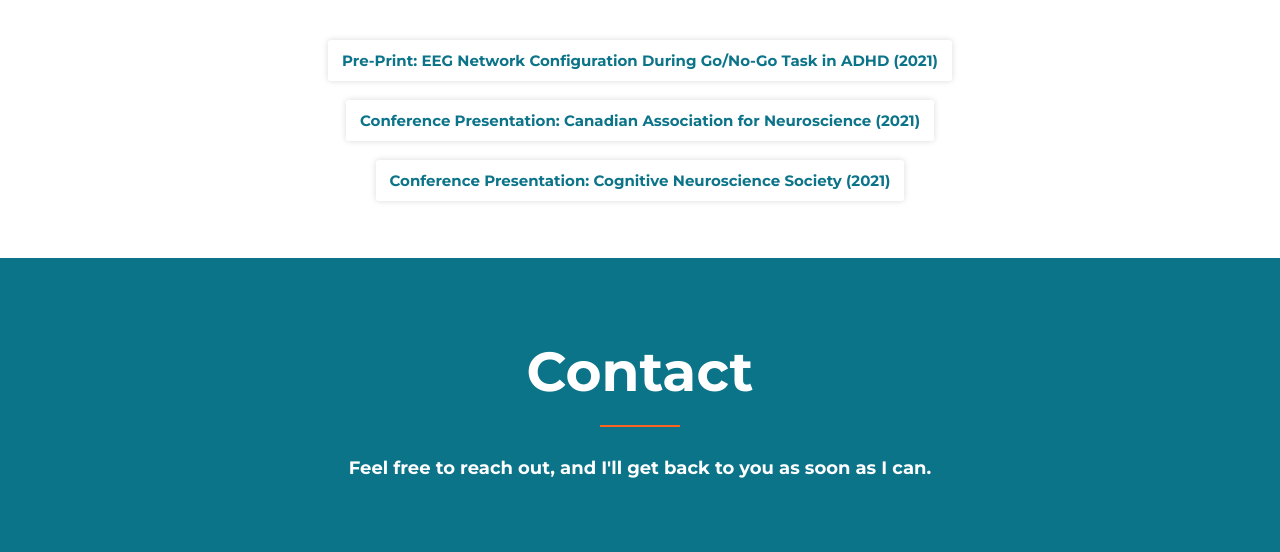
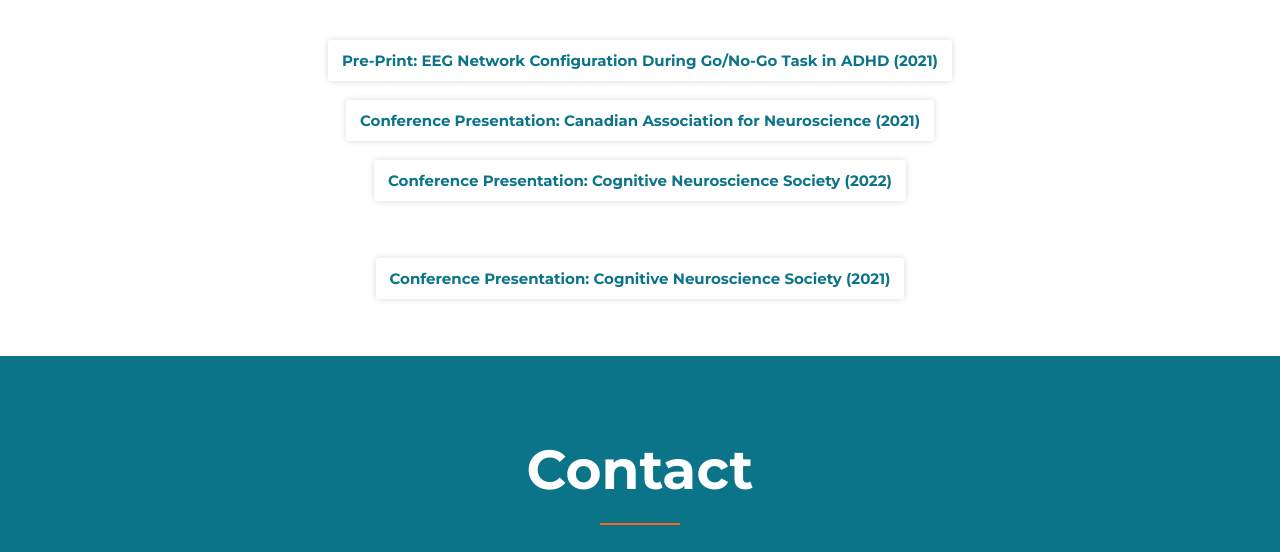
Before and after one commit to JonahKember/JonahK, a plain HTML site: page index.html in a window 1280 px wide. Shown: the part 1928-2480 px from the top of the page. Drawn offline with Linux system fonts and the light colour scheme.

Commit message:
Update index.html

```diff
--- a/index.html
+++ b/index.html
@@ -165,6 +165,9 @@
             <a href="Kember et al. CAN-ACN Poster.pdf" class="btn"> Conference Presentation: Canadian Association for Neuroscience (2021)</a> <br><br>
         </html>
         <html>
+            <a href="Jonah Kember- CNS Poster.pdf" class="btn"> Conference Presentation: Cognitive Neuroscience Society (2022)</a> <br><br><br><br>
+        </html>
+        <html>
             <a href="Jonah Kember- CNS Poster.pdf" class="btn"> Conference Presentation: Cognitive Neuroscience Society (2021)</a> <br><br><br><br>
         </html>
 
```
